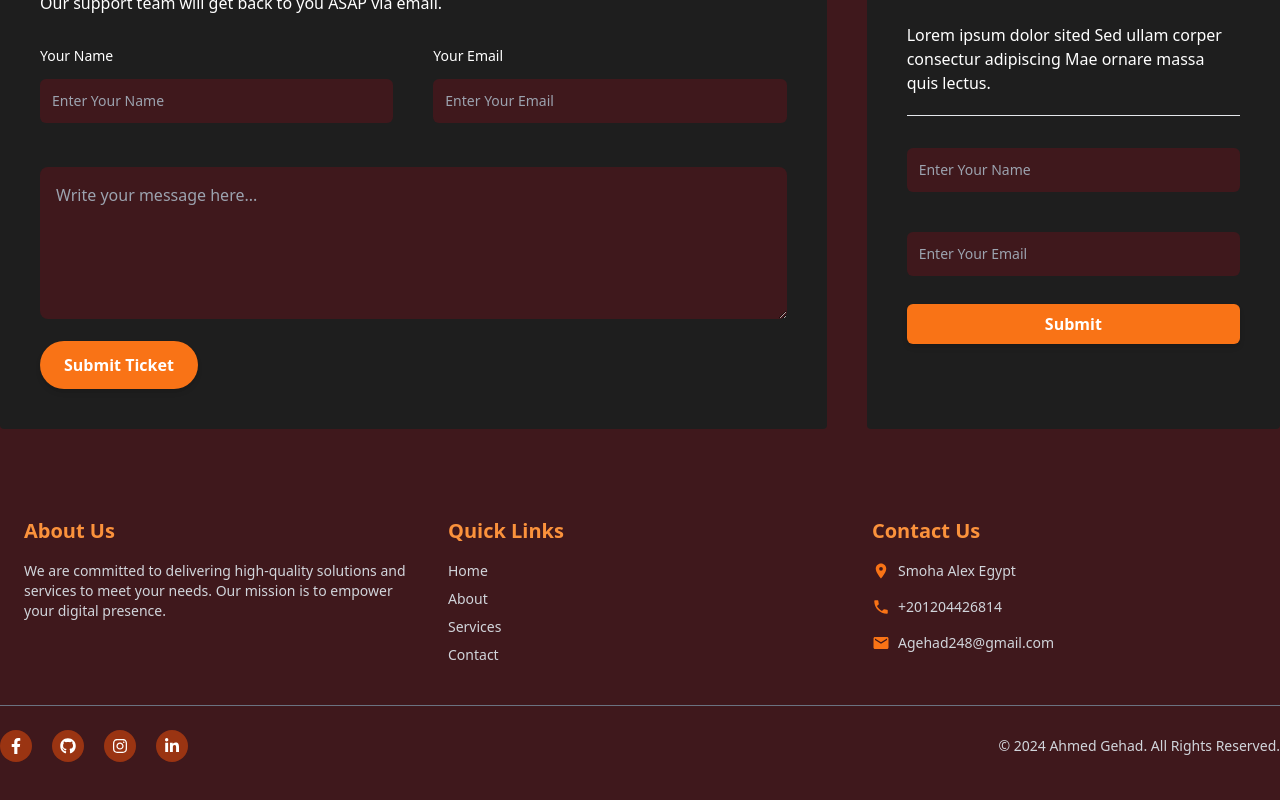
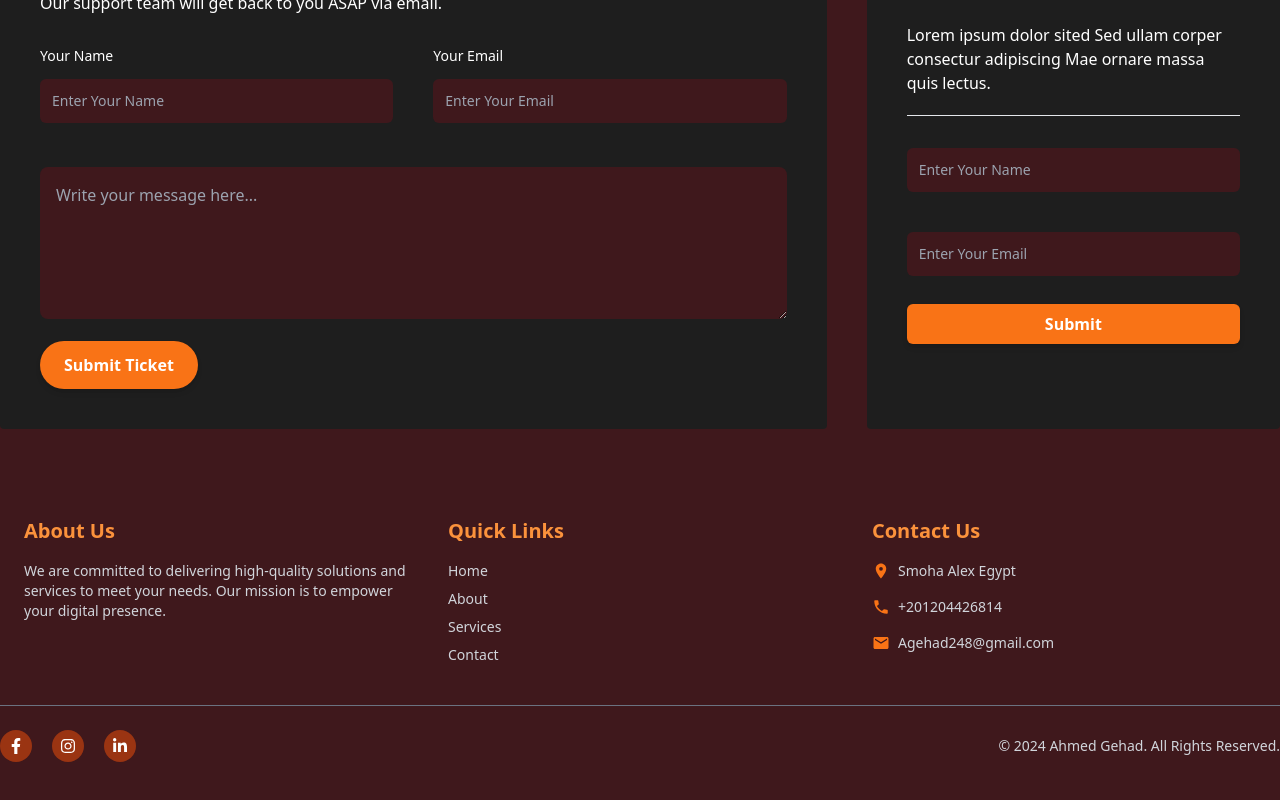
Before and after one commit to Ahmed-Gehad/coffee, a React app: page / in a window 1280 px wide. Shown: the part 3088-3888 px from the top of the page. Built offline with nearby package versions, Linux system fonts and the light colour scheme; the HTML template or start-up script is replaced by a standard one.

Commit message:
update footer

```diff
--- a/src/components/Footer.jsx
+++ b/src/components/Footer.jsx
@@ -1,5 +1,5 @@
 import {
-  FaFacebookF, FaGithub, FaInstagram, FaLinkedinIn
+  FaFacebookF,  FaInstagram, FaLinkedinIn
 } from "react-icons/fa";
 import { MdLocationOn, MdPhone, MdEmail } from "react-icons/md";
 
@@ -76,13 +76,7 @@ const Footer = () => {
             >
               <FaFacebookF className="text-white" />
             </a>
-            <a
-              href='https://github.com/Ahmed-Gehad'
-              target="_blank"
-              className="p-2 rounded-full bg-orange-800 hover:bg-orange-400 transition duration-500"
-            >
-              <FaGithub className="text-white" />
-            </a>
+
             <a
               target="_blank"
               href='https://www.instagram.com/ahmed.gehad.545/'
```
